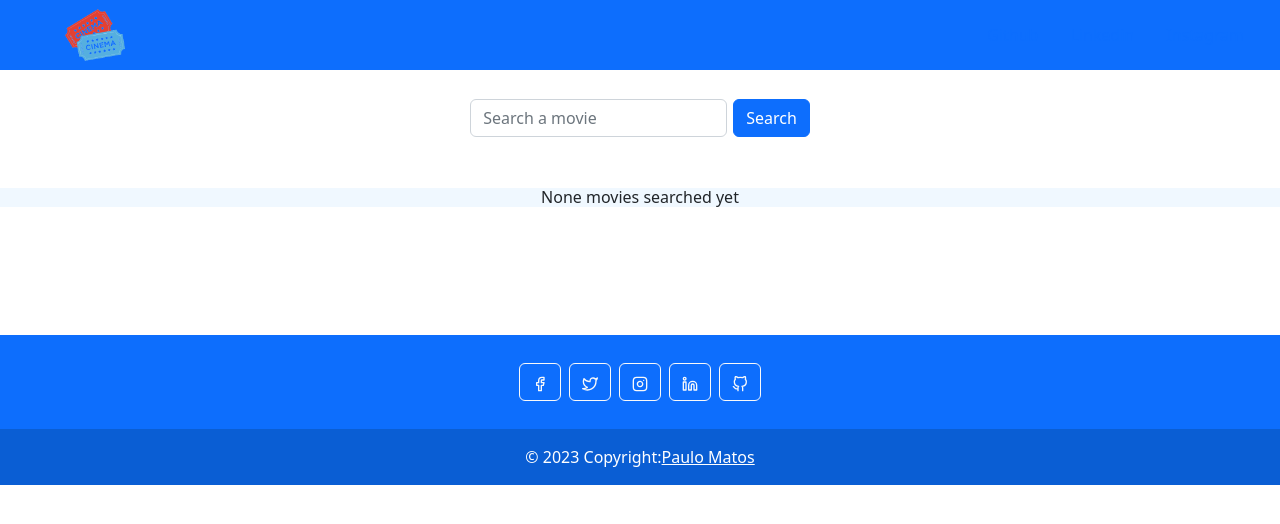
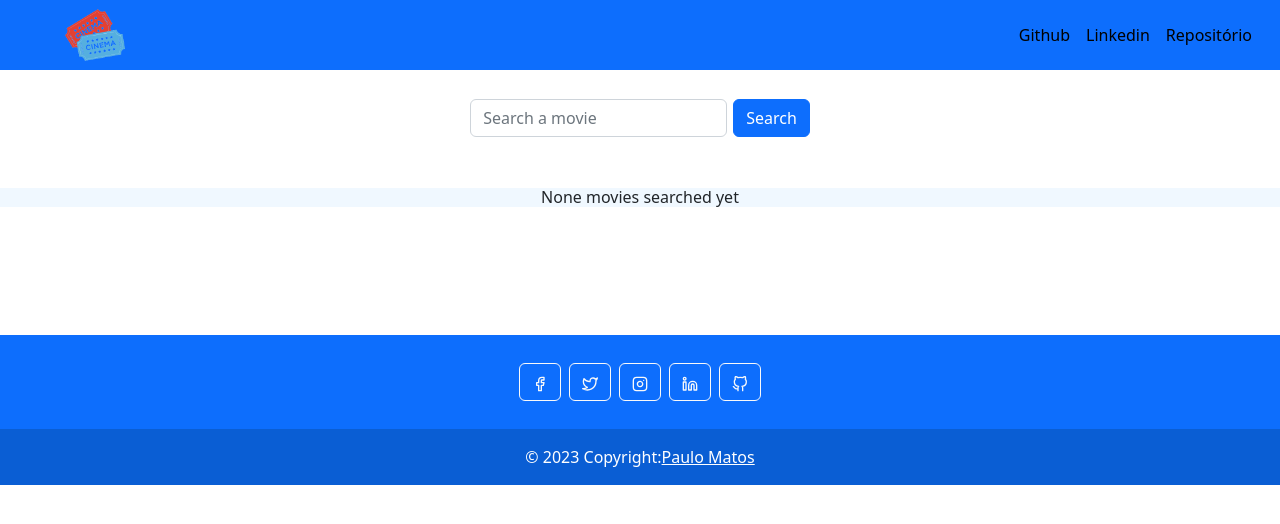
Before and after one commit to paulomatos777/Movie-Theater, a React (Create React App) app: page / in a window 1280 px wide. Shown: the top 524 px of the page. Built offline with nearby package versions, Linux system fonts and the light colour scheme; no server answers.

Commit message:
improve navbar layout and responsive

```diff
--- a/src/components/Nav/index.tsx
+++ b/src/components/Nav/index.tsx
@@ -1,18 +1,42 @@
-import Nav from "react-bootstrap/Nav";
+import { useState } from "react";
+import { Navbar, Nav } from "react-bootstrap";
+import { Container } from "./styles";
 
 function BasicExample() {
+  const [expanded, setExpanded] = useState(false);
+
+  const handleToggle = () => {
+    setExpanded(!expanded);
+  };
+
   return (
-    <Nav className="justify-content-center" activeKey="/home">
-      <Nav.Item>
-        <Nav.Link href="/home">Github</Nav.Link>
-      </Nav.Item>
-      <Nav.Item>
-        <Nav.Link eventKey="link-1">Linkedin</Nav.Link>
-      </Nav.Item>
-      <Nav.Item>
-        <Nav.Link eventKey="link-2">Instagram</Nav.Link>
-      </Nav.Item>
-    </Nav>
+    <Navbar
+      bg="primary"
+      expand="lg"
+      expanded={expanded}
+      onToggle={handleToggle}
+      collapseOnSelect={true}
+    >
+      <Container>
+        <Navbar.Toggle aria-controls="basic-navbar-nav" />
+        <Navbar.Collapse id="basic-navbar-nav" in={expanded}>
+          <Nav className="me-auto">
+            <Nav.Link href="https://github.com/paulomatos777" className="link">
+              Github
+            </Nav.Link>
+            <Nav.Link href="https://www.linkedin.com/feed/" className="link">
+              Linkedin
+            </Nav.Link>
+            <Nav.Link
+              href="https://github.com/paulomatos777/Movie-Theater"
+              className="link"
+            >
+              Repositório
+            </Nav.Link>
+          </Nav>
+        </Navbar.Collapse>
+      </Container>
+    </Navbar>
   );
 }
 
--- a/src/components/Nav/styles.ts
+++ b/src/components/Nav/styles.ts
@@ -1,7 +1,7 @@
 import styled from "styled-components";
 
 export const Container = styled.div`
-  .nav-link {
-    color: white;
+  .link {
+    color: #000000;
   }
 `;
--- a/src/pages/Movie/index.tsx
+++ b/src/pages/Movie/index.tsx
@@ -1,5 +1,4 @@
 import { useState } from "react";
-
 import { useDispatch } from "react-redux";
 import { toast } from "react-toastify";
 import Button from "../../components/Button";
@@ -9,7 +8,6 @@ import store from "../../store";
 import { MovieActions } from "../../store/slices/movies";
 import { Movie as MovieType } from "../../store/types";
 import { Container } from "./styles";
-import menu from "../../assets/logo-menu.jpg";
 
 export default function Movie() {
   const [searchValue, setSearchValue] = useState("");
```
